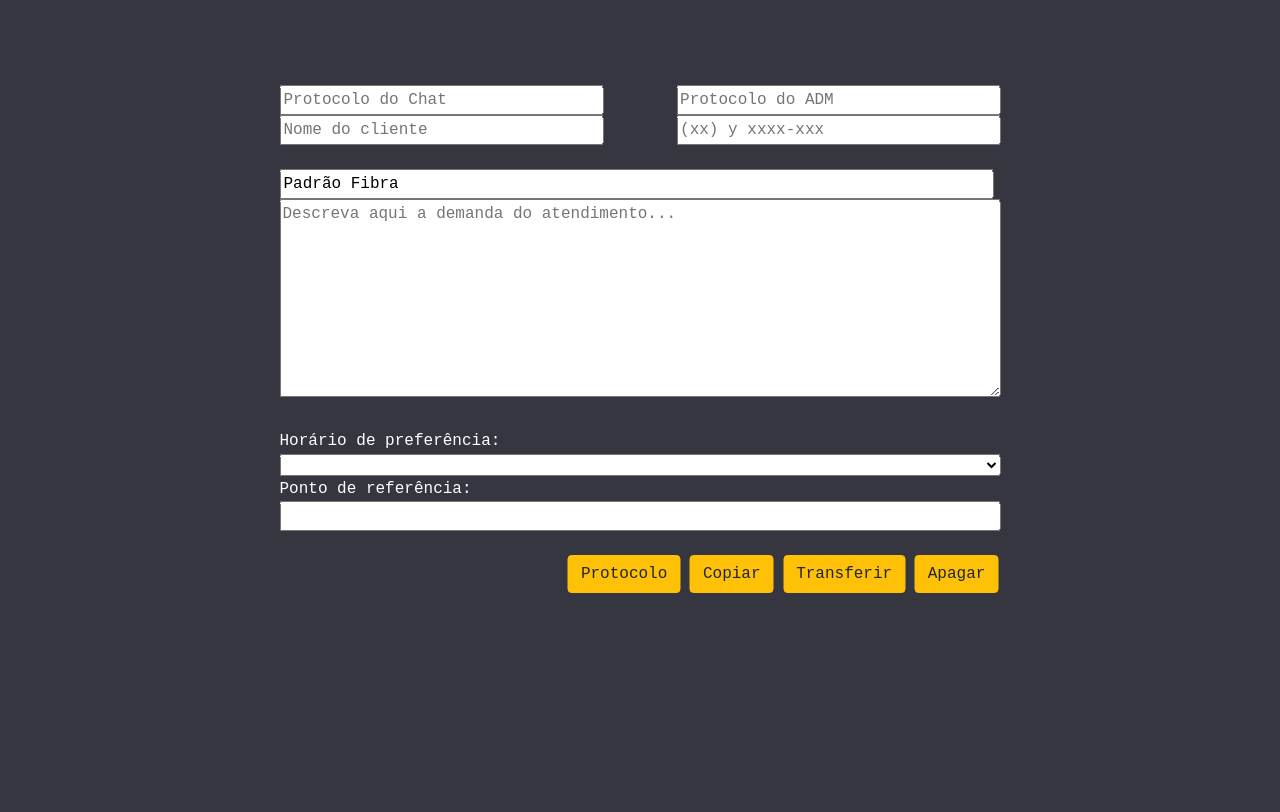
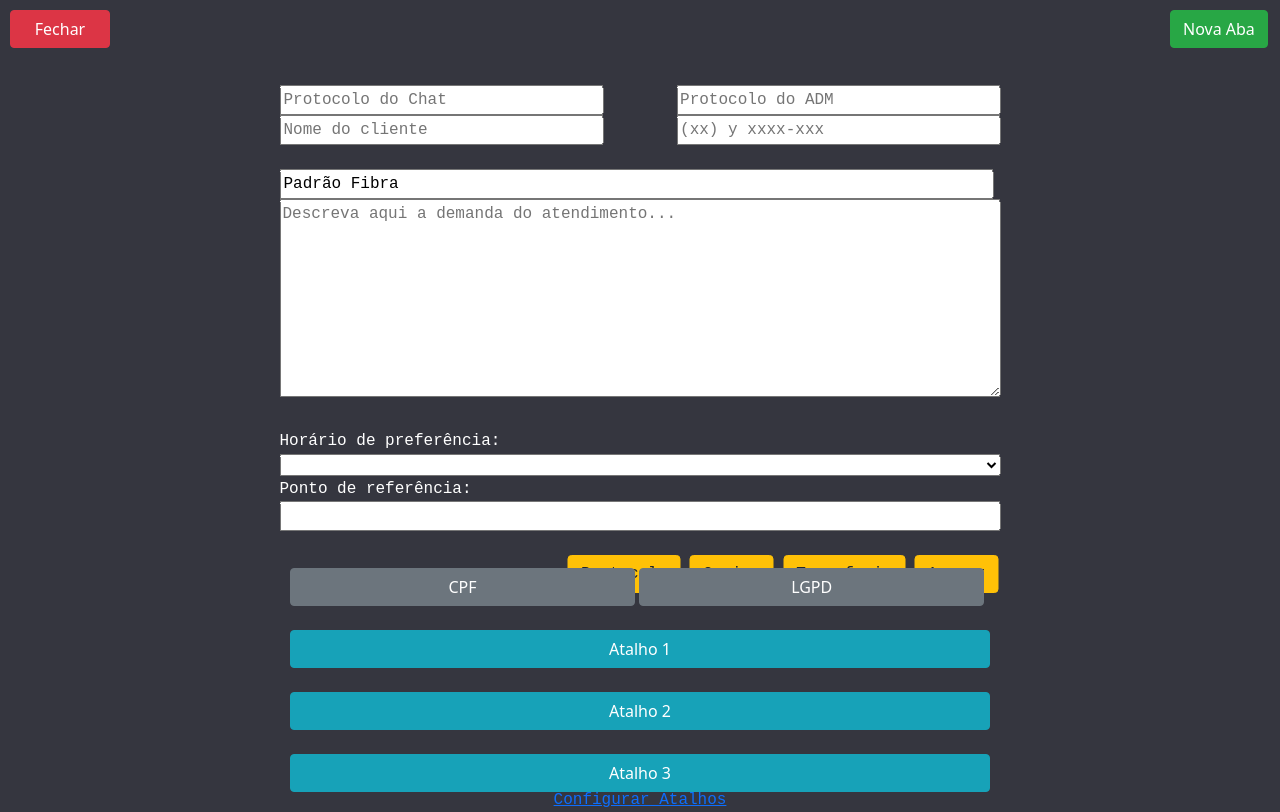
Before and after one commit to LucasAguiar00/chat, a PHP site: page / in a window 1280 px wide. Before the commit the page ends 593 px from the top, so only its background shows below. Run offline with PHP 8.4, Linux system fonts and the light colour scheme; some libraries are stand-ins or nearby versions.

Commit message:
Add files via upload

```diff
--- a/estilos/index.css
+++ b/estilos/index.css
@@ -11,6 +11,34 @@
 
 }
 
+footer{
+    font-size: 12pt;
+    color: white;
+    font-family: 'Courier New', Courier, monospace;
+
+    position: absolute;
+    left: 50%;
+    top: 100%;
+    transform: translate(-50%, -50%);
+}
+
+#novo{
+    margin: 10px;
+    position: absolute;
+    right: 0%;
+    width: 100px;
+}
+
+#fechar{
+    margin: 10px;
+    position: absolute;
+    left: 0%;
+    width: 100px;
+}
+
+#notificacao{
+    margin: 30px;
+}
 
 #protocolo_chat{
     font-size: 12pt;
@@ -77,3 +105,20 @@
     left: 40%;
 
 }
+
+
+#btn_atalhos{
+    position: absolute;
+    left: 50%;
+    top: 85%;
+    transform: translate(-50%, -50%);
+    padding: 10px;
+}
+
+.btn_atalho{
+    width: 700px;
+}
+
+.btn_atalho2{
+    width: 345px;
+}
--- a/funcoes/f_botoes.js
+++ b/funcoes/f_botoes.js
@@ -160,8 +160,13 @@ function copiar(){
 // Função copiar
 function transferir(){
     var area_transferencia
-    area_transferencia = navigator.clipboard.readText()
-    area_transferencia = String(area_transferencia)
+    var data
+    navigator.clipboard.readText().then(function(data) {
+        console.log("Your string: ", data);
+      });
+
+
+    area_transferencia = String(data)
     window.alert(area_transferencia)
 }
 
@@ -176,3 +181,65 @@ document.querySelector('#transferir').addEventListener('click', () => {
         ChromeSamples.log('Failed to read from clipboard.');
       });
   }); */
+
+
+
+// FUNÇAO BOTÕES DE ATALHO
+
+function atalho1() {
+
+    // Pegando a informação do local Storage
+    var atalho = localStorage.getItem('txt_atalho1');
+
+    // Passando as informações para a área de transferência
+    navigator.clipboard.writeText(atalho)
+
+    // Exibindo a notificação de texto copiado por 2 segundos
+    let notificacao = document.getElementById("notificacao")
+    notificacao.innerHTML = '<div class="alert alert-primary" role="alert"> <button type="button" class="close" data-dismiss="alert" aria-label="Close"><span aria-hidden="true">&times;</span></button> <strong>Atalho copiado com sucesso!</strong> </div>'
+    window.setTimeout(function () {
+        $(".alert").fadeTo(500, 0).slideUp(500, function () {
+            $(this).remove();
+        });
+    }, 2000);
+}
+
+
+
+function atalho2() {
+
+    // Pegando a informação do local Storage
+    var atalho = localStorage.getItem('txt_atalho2');
+
+    // Passando as informações para a área de transferência
+    navigator.clipboard.writeText(atalho)
+
+    // Exibindo a notificação de texto copiado por 2 segundos
+    let notificacao = document.getElementById("notificacao")
+    notificacao.innerHTML = '<div class="alert alert-primary" role="alert"> <button type="button" class="close" data-dismiss="alert" aria-label="Close"><span aria-hidden="true">&times;</span></button> <strong>Atalho copiado com sucesso!</strong> </div>'
+    window.setTimeout(function () {
+        $(".alert").fadeTo(500, 0).slideUp(500, function () {
+            $(this).remove();
+        });
+    }, 2000);
+}
+
+
+
+function atalho3() {
+
+    // Pegando a informação do local Storage
+    var atalho = localStorage.getItem('txt_atalho3');
+
+    // Passando as informações para a área de transferência
+    navigator.clipboard.writeText(atalho)
+
+    // Exibindo a notificação de texto copiado por 2 segundos
+    let notificacao = document.getElementById("notificacao")
+    notificacao.innerHTML = '<div class="alert alert-primary" role="alert"> <button type="button" class="close" data-dismiss="alert" aria-label="Close"><span aria-hidden="true">&times;</span></button> <strong>Atalho copiado com sucesso!</strong> </div>'
+    window.setTimeout(function () {
+        $(".alert").fadeTo(500, 0).slideUp(500, function () {
+            $(this).remove();
+        });
+    }, 2000);
+}
--- a/index.html
+++ b/index.html
@@ -33,6 +33,8 @@
 <body style="background-color: rgb(53, 54, 63);">  <!-- rgb(40,42,54) -->
 
     <header>
+        <button type="button" id="fechar" class="btn btn-danger" onclick="javascript:window.close()">Fechar</button>
+        <a href="index.html" target="_blank" id="novo"><button type="button" class="btn btn-success">Nova Aba</button></a>
         <br>
         <div id="notificacao"></div>
         <br>
@@ -74,10 +76,25 @@
             <button type="button" id="Apagar" class="btn btn-warning" onclick="Apagar()">Apagar</button>
         </div>
 
-
     </div>
 
-    <script src="funcoes/f_botoes.js"></script>
+    <section>
+        <div id="btn_atalhos">
+            <div id="btn_funcoes">
+                <button type="button" id="" class="btn btn-secondary btn_atalho2" onclick="">CPF</button>
+                <button type="button" id="" class="btn btn-secondary btn_atalho2" onclick="">LGPD</button>
+            </div> <br>
+            <div> <button type="button" id="" class="btn btn-info btn_atalho" onclick="atalho1()">Atalho 1</button> </div> <br>
+            <div> <button type="button" id="" class="btn btn-info btn_atalho" onclick="atalho2()">Atalho 2</button> </div> <br>
+            <div> <button type="button" id="" class="btn btn-info btn_atalho" onclick="atalho3()">Atalho 3</button> </div>
+        </div>
+    </section>
+
+    <footer>
+        <a href="config.html" target="_blank">Configurar Atalhos</a>
+    </footer>
+
+    <script src="funcoes/f_botoes.js" ></script>
 
 </body>
 
```
Also changed, not shown: config.html (added, +63 -0 lines), estilos/config.css (added, +17 -0 lines), funcoes/config.js (added, +20 -0 lines).
